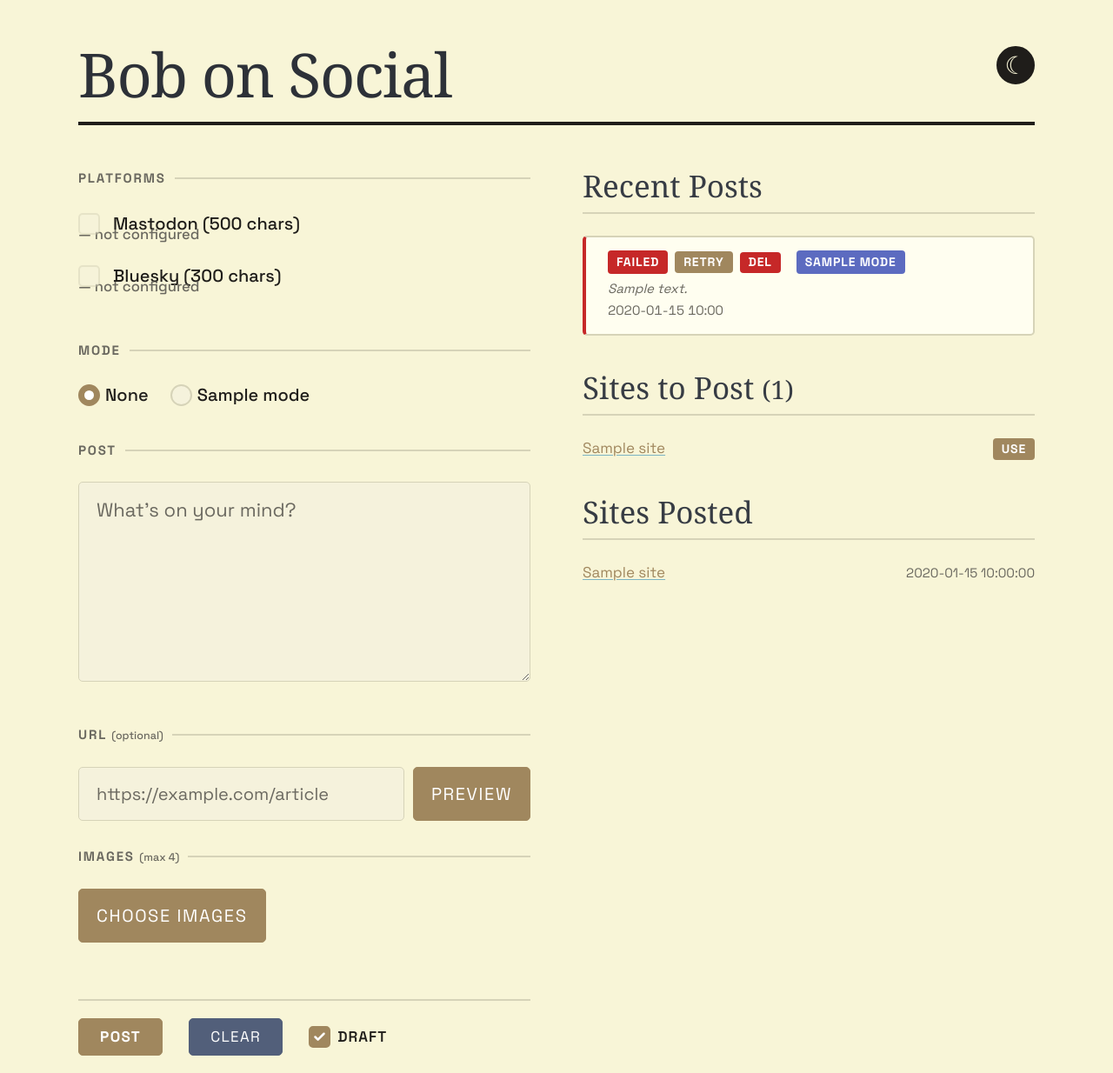
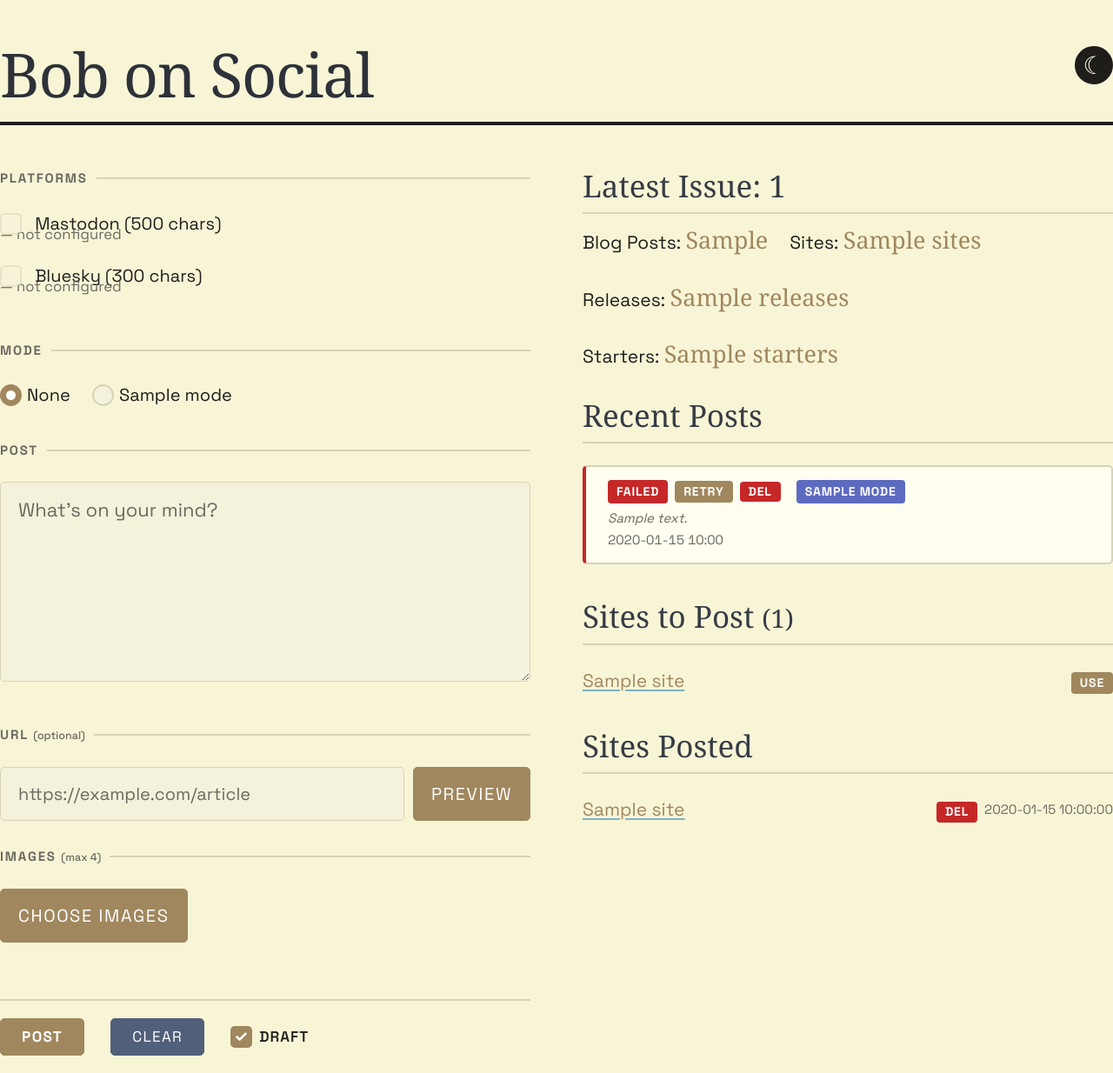
Before and after one commit to bobmonsour/social-posting, a Flask app: template templates/compose.html in a window 1280 px wide. Shown: the whole page at 87% size. Run offline with Flask 3, Linux system fonts and the light colour scheme; the template is opened without the code that fills it: most values are stand-ins (such as "Sample title", 1, 10 or a date in 2020); some libraries are stand-ins or nearby versions; some web fonts are replaced.

Commit message:
Added latest issue counts

```diff
--- a/app.py
+++ b/app.py
@@ -13,10 +13,23 @@ from platforms.base import LinkCard, MediaAttachment
 from services.media import process_uploads, cleanup_uploads, compress_for_bluesky, get_mime_type
 from services.link_card import fetch_og_metadata
 from services.social_links import extract_social_links
-from services.bwe_list import get_bwe_lists, mark_bwe_posted
+from services.bwe_list import get_bwe_lists, mark_bwe_posted, delete_bwe_posted
+from services.issue_counts import get_latest_issue_counts
 
 app = Flask(__name__)
 app.config["MAX_CONTENT_LENGTH"] = 16 * 1024 * 1024  # 16MB upload limit
+
+
+@app.context_processor
+def cache_busting():
+    """Provide CSS cache-busting timestamp to templates."""
+    css_path = os.path.join(os.path.dirname(os.path.abspath(__file__)),
+                            "static", "css", "style.css")
+    try:
+        mtime = int(os.path.getmtime(css_path))
+    except OSError:
+        mtime = 0
+    return {"css_version": mtime}
 
 _BASE_DIR = os.path.dirname(os.path.abspath(__file__))
 HISTORY_FILE = os.path.join(_BASE_DIR, "posts", "history.json")
@@ -85,6 +98,7 @@ def compose():
         modes=all_modes(),
         bwe_to_post=bwe_to_post,
         bwe_posted=bwe_posted,
+        issue_counts=get_latest_issue_counts(),
     )
 
 
@@ -515,6 +529,15 @@ def social_links():
     return jsonify(links)
 
 
+@app.route("/bwe-posted/delete", methods=["POST"])
+def delete_bwe_posted_entry():
+    name = request.form.get("name", "").strip()
+    url = request.form.get("url", "").strip()
+    if name and url:
+        delete_bwe_posted(name, url)
+    return redirect(url_for("compose"))
+
+
 if __name__ == "__main__":
     os.makedirs(config.UPLOAD_FOLDER, exist_ok=True)
     os.makedirs(os.path.join(_BASE_DIR, "posts"), exist_ok=True)
--- /dev/null
+++ b/services/issue_counts.py
@@ -0,0 +1,48 @@
+import json
+
+BUNDLEDB_PATH = "/Users/Bob/Dropbox/Docs/Sites/11tybundle/11tybundledb/bundledb.json"
+
+
+def get_latest_issue_counts():
+    """Read bundledb.json and return the latest issue number with item counts."""
+    try:
+        with open(BUNDLEDB_PATH, "r") as f:
+            data = json.load(f)
+    except (OSError, json.JSONDecodeError):
+        return None
+
+    # Find the highest issue number
+    issue_numbers = []
+    for entry in data:
+        try:
+            issue_numbers.append(int(entry.get("Issue", 0)))
+        except (ValueError, TypeError):
+            continue
+
+    if not issue_numbers:
+        return None
+
+    latest = max(issue_numbers)
+
+    # Count items by type for the latest issue, skipping entries with Skip
+    counts = {"blog_posts": 0, "sites": 0, "releases": 0, "starters": 0}
+    for entry in data:
+        if entry.get("Skip"):
+            continue
+        try:
+            if int(entry.get("Issue", 0)) != latest:
+                continue
+        except (ValueError, TypeError):
+            continue
+
+        item_type = entry.get("Type", "")
+        if item_type == "blog post":
+            counts["blog_posts"] += 1
+        elif item_type == "site":
+            counts["sites"] += 1
+        elif item_type == "release":
+            counts["releases"] += 1
+        elif item_type == "starter":
+            counts["starters"] += 1
+
+    return {"issue_number": latest, **counts}
--- a/static/css/style.css
+++ b/static/css/style.css
@@ -60,7 +60,7 @@ h1, h2, h3 {
 /* ===== Layout ===== */
 
 main.container {
-    max-width: 1100px;
+    max-width: 1400px;
     padding-top: 2.5rem;
 }
 
@@ -348,12 +348,19 @@ fieldset[disabled] {
     pointer-events: none;
 }
 
+/* ===== Platform checkbox labels ===== */
+label:has(#cb-mastodon),
+label:has(#cb-bluesky) {
+    font-weight: 400;
+}
+
 /* ===== Mode radio buttons inline ===== */
 #mode-section label {
     display: inline-flex;
     align-items: center;
     gap: 0.3rem;
     margin-right: 1rem;
+    font-weight: 400;
 }
 
 #mode-section input[type="radio"] {
@@ -603,7 +610,7 @@ fieldset[disabled] {
 }
 
 .bwe-queue-item {
-    font-size: 0.85rem;
+    font-size: 1.05rem;
     margin-bottom: 0.25rem;
     display: flex;
     justify-content: space-between;
@@ -645,17 +652,64 @@ fieldset[disabled] {
 }
 
 .bwe-posted-item {
-    font-size: 0.85rem;
+    font-size: 1.05rem;
     margin-bottom: 0.25rem;
     display: flex;
     justify-content: space-between;
     align-items: baseline;
 }
 
+.bwe-posted-item-actions {
+    display: flex;
+    align-items: center;
+    gap: 0.4rem;
+    flex-shrink: 0;
+}
+
+.bwe-posted-item-actions form.inline-form {
+    display: inline;
+    margin: 0;
+    padding: 0;
+}
+
+.bwe-posted-item-actions form.inline-form button[type="submit"].btn-del-draft {
+    width: auto !important;
+    display: inline-block !important;
+    padding: 0.1rem 0.5rem;
+    margin: 0;
+    margin-bottom: 0;
+}
+
 .bwe-posted-date {
     color: var(--pico-muted-color);
     font-size: 0.75rem;
     flex-shrink: 0;
+}
+
+/* ===== Latest issue counts ===== */
+.latest-issue h2 {
+    font-size: 1.75rem;
+    font-weight: 400;
+    margin-bottom: 0.5rem;
+    padding-bottom: 0.5rem;
+    border-bottom: 2px solid var(--pico-muted-border-color);
+}
+
+.issue-counts {
+    display: flex;
+    flex-wrap: wrap;
+    gap: 1.25rem;
+    font-family: var(--font-body);
+    font-size: 1.05rem;
+    font-weight: 400;
+    margin-bottom: 1.5rem;
+}
+
+.issue-count-num {
+    color: var(--pico-primary);
+    font-family: var(--font-display);
+    font-size: 1.35rem;
+    font-weight: 400;
 }
 
 /* ===== Results page ===== */
--- a/templates/base.html
+++ b/templates/base.html
@@ -8,7 +8,7 @@
     <link rel="preconnect" href="https://fonts.gstatic.com" crossorigin>
     <link href="https://fonts.googleapis.com/css2?family=Instrument+Serif:ital@0;1&family=Space+Grotesk:wght@400;500;600;700&display=swap" rel="stylesheet">
     <link rel="stylesheet" href="https://cdn.jsdelivr.net/npm/@picocss/pico@2/css/pico.min.css">
-    <link rel="stylesheet" href="{{ url_for('static', filename='css/style.css') }}">
+    <link rel="stylesheet" href="{{ url_for('static', filename='css/style.css') }}?v={{ css_version }}">
     <script>
         // Apply saved theme immediately to avoid flash
         (function() {
--- a/templates/compose.html
+++ b/templates/compose.html
@@ -159,6 +159,17 @@
 <script id="modes-config" type="application/json">{{ modes | tojson }}</script>
 
 <div class="sidebar">
+{% if issue_counts %}
+<aside class="latest-issue">
+    <h2>Latest Issue: <span>{{ issue_counts.issue_number }}</span></h2>
+    <div class="issue-counts">
+        <span>Blog Posts: <span class="issue-count-num">{{ issue_counts.blog_posts }}</span></span>
+        <span>Sites: <span class="issue-count-num">{{ issue_counts.sites }}</span></span>
+        <span>Releases: <span class="issue-count-num">{{ issue_counts.releases }}</span></span>
+        <span>Starters: <span class="issue-count-num">{{ issue_counts.starters }}</span></span>
+    </div>
+</aside>
+{% endif %}
 <aside class="recent-posts">
     <h2>Recent Posts</h2>
     {% if recent_posts %}
@@ -221,11 +232,18 @@
 <aside class="bwe-posted">
     <h2>Sites Posted</h2>
     {% if bwe_posted %}
-        {% for site in bwe_posted %}
-        <p class="bwe-posted-item">
+        {% for site in bwe_posted[:10] %}
+        <div class="bwe-posted-item">
             <a href="{{ site.url }}" target="_blank" rel="noopener">{{ site.name }}</a>
-            <span class="bwe-posted-date">{{ site.date_display }}</span>
-        </p>
+            <div class="bwe-posted-item-actions">
+                <form action="/bwe-posted/delete" method="post" class="inline-form">
+                    <input type="hidden" name="name" value="{{ site.name }}">
+                    <input type="hidden" name="url" value="{{ site.url }}">
+                    <button type="submit" class="btn-del-draft">Del</button>
+                </form>
+                <span class="bwe-posted-date">{{ site.date_display }}</span>
+            </div>
+        </div>
         {% endfor %}
     {% else %}
         <p class="muted"><em>No sites posted yet</em></p>
```
Also changed, not shown: docs/latest-issue-count.md (added, +29 -0 lines), services/bwe_list.py (+21 -0 lines).
